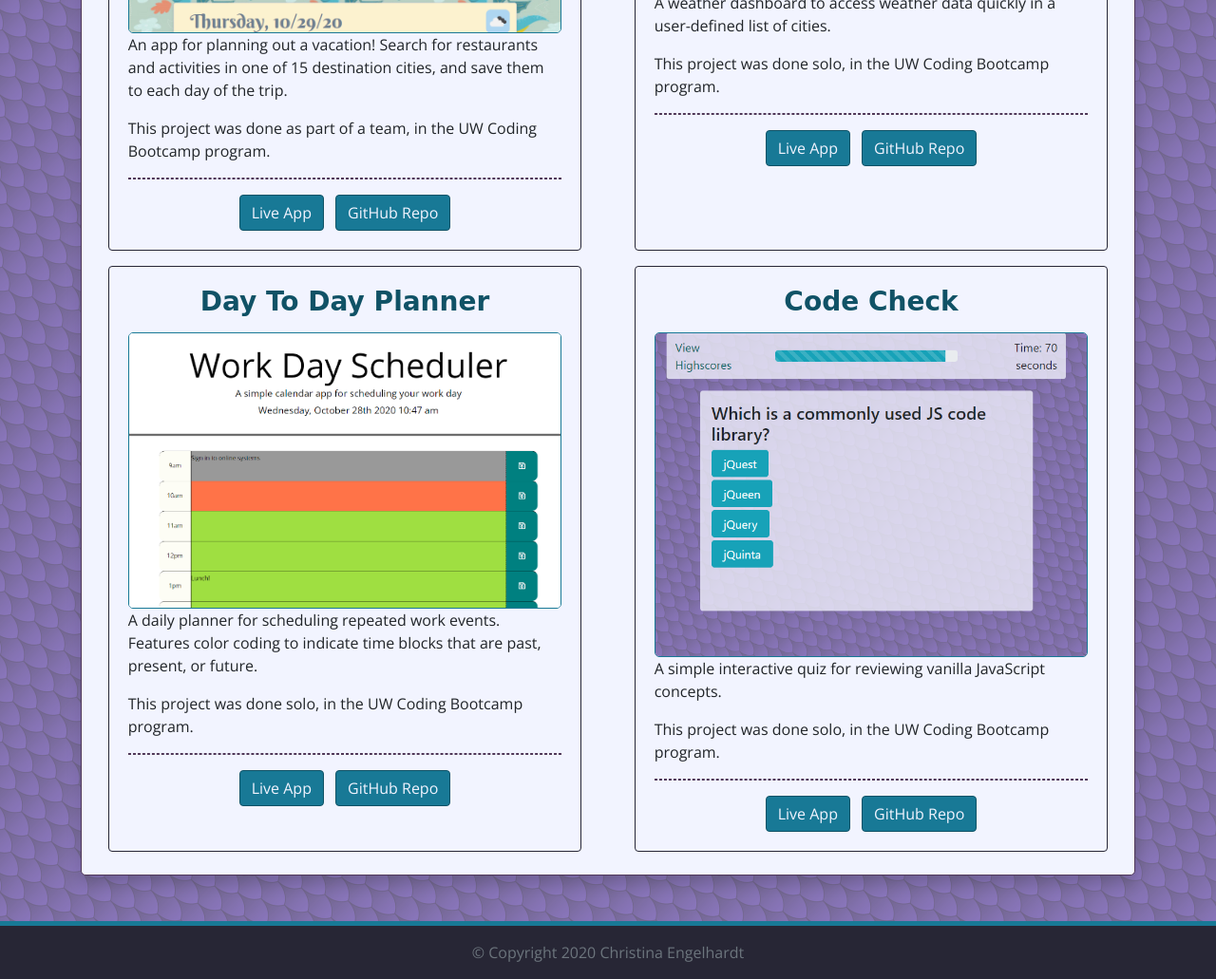
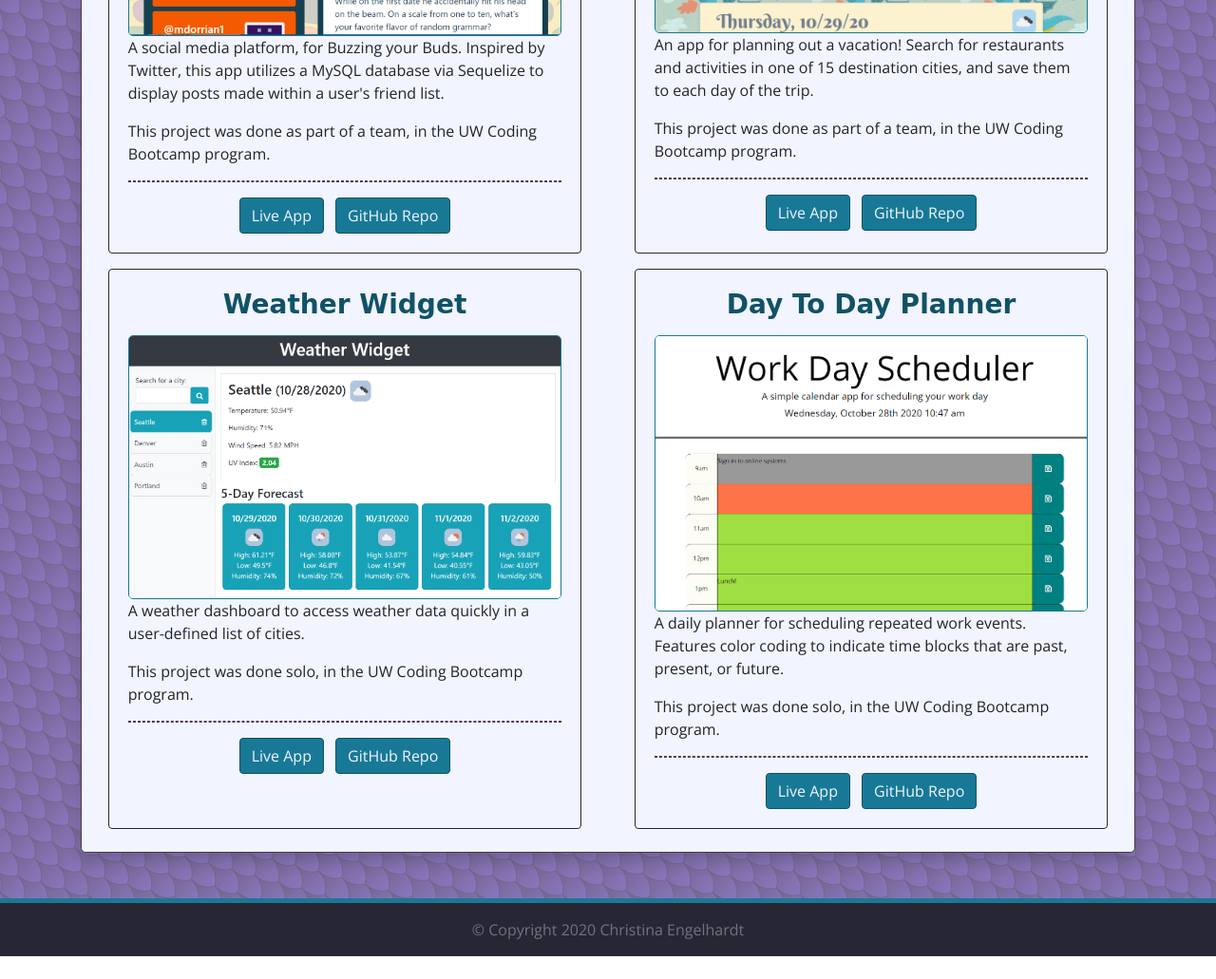
Before and after one commit to ziieng/ziieng.github.io, a plain HTML site: page portfolio.html in a window 1280 px wide. Shown: the part 560-1591 px from the top of the page at 95% size. After the commit the page ends 1567 px from the top, so only its background shows below. Drawn offline with nearby package versions, Linux system fonts and the light colour scheme; a web font is replaced by a local one.

Commit message:
update profile to include Bantr

```diff
--- a/portfolio.html
+++ b/portfolio.html
@@ -78,6 +78,23 @@
             <main class="row">
                 <div class="card portCard mx-md-auto my-2">
                     <div class="card-body">
+                        <h3 class="card-title">Bantr</h3>
+                        <img src="Assets/screens/Bantr2.png" class="card-img" alt="A screenshot bantr's dashboard page.">
+                        <p class="card-text">A social media platform, for Buzzing your Buds. Inspired by Twitter, this app utilizes a MySQL
+                            database via Sequelize to display posts made within a user's friend list.
+                        </p>
+                        <p class="mb-0">This project was done as part of a team, in the UW Coding Bootcamp program.</p>
+                        <hr>
+                        <div class="linkBox mx-auto">
+                            <a target="_blank" href="https://bantr.herokuapp.com/" class="btn btn-outline-info mx-1">Live
+                                App</a>
+                            <a target="_blank" href="https://github.com/ziieng/bantr" class="btn btn-outline-info mx-1">GitHub
+                                Repo</a>
+                        </div>
+                        </div>
+                        </div>
+                        <div class="card portCard mx-md-auto my-2">
+                            <div class="card-body">
                         <h3 class="card-title">Trip Planner</h3>
                         <img src="Assets/screens/TP1.png" class="card-img-top"
                             alt="A screenshot of the Trip Planner project">
@@ -133,25 +150,6 @@
                         </div>
                     </div>
                 </div>
-                <div class="card portCard mx-md-auto my-2">
-                    <div class="card-body">
-                        <h3 class="card-title">Code Check</h3>
-                        <img src="Assets/screens/Quiz.png" class="card-img"
-                            alt="A screenshot of the Code Check project">
-                        <p class="card-text">A simple interactive quiz for reviewing vanilla JavaScript concepts.
-                        </p>
-                        <p class="mb-0">This project was done solo, in the UW Coding Bootcamp program.</p>
-                        <hr>
-                        <div class="linkBox mx-auto">
-                            <a target="_blank" href="https://ziieng.github.io/CodeCheck/"
-                                class="btn btn-outline-info mx-1">Live
-                                App</a>
-                            <a target="_blank" href="https://github.com/ziieng/CodeCheck"
-                                class="btn btn-outline-info mx-1">GitHub
-                                Repo</a>
-                        </div>
-                    </div>
-                </div>
             </main>
         </main>
     </div>
```
Also changed, not shown: Assets/screens/Bantr1.png (added), Assets/screens/Bantr2.png (added).
